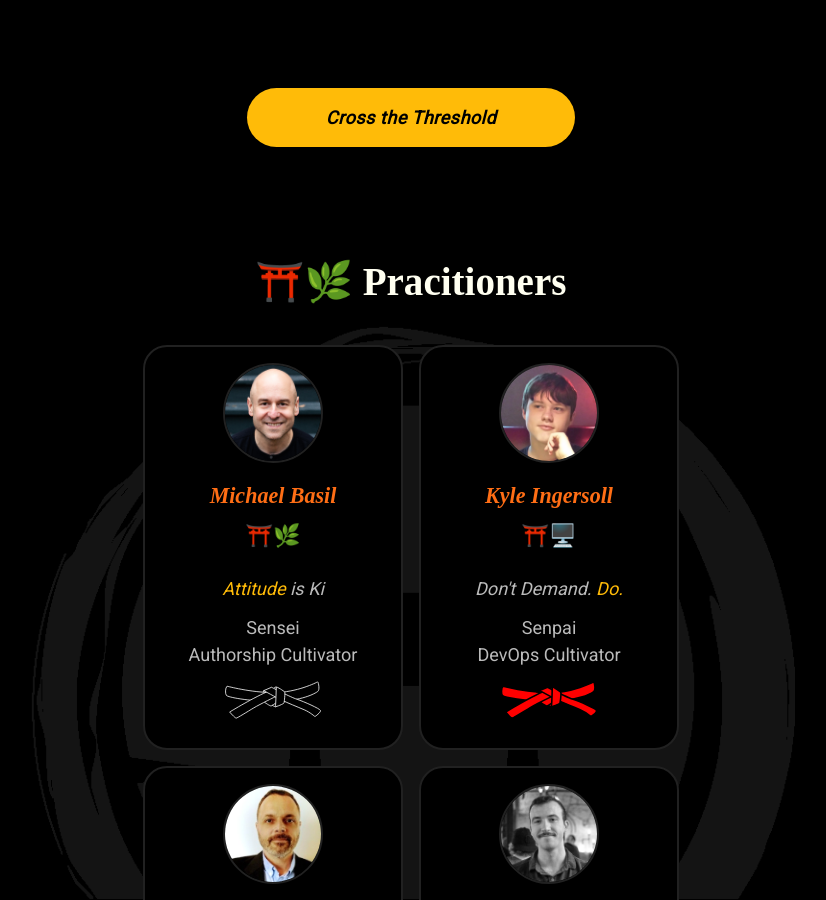
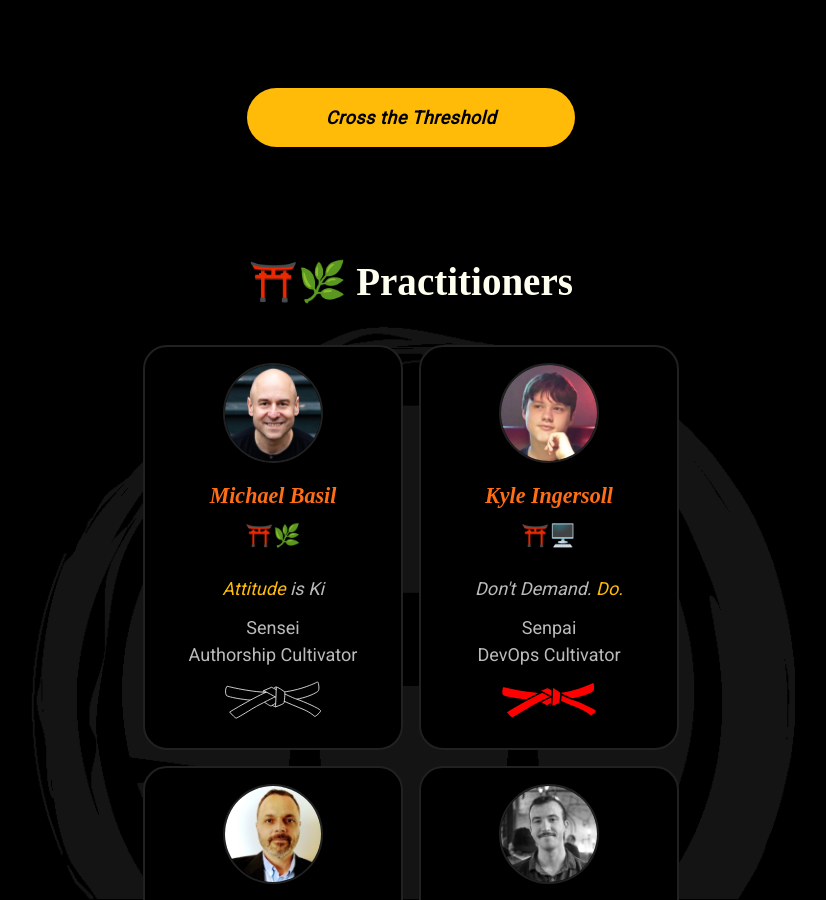
Before and after one commit to mindset-dojo/mindset-dojo.github.io, a Jekyll site: the page built from mission.md, in a window 1280 px wide and 900 px high, scrolled down 2470 px. Shown: the whole window, without its empty margins (229-1055 px from the left). Built offline with Jekyll 4.4.1, drawn with Linux system fonts in a browser that asks for light colours; some web fonts are replaced.

Commit message:
fix: lint

```diff
--- a/_data/sections/mission.yaml
+++ b/_data/sections/mission.yaml
@@ -79,6 +79,6 @@ sections:
   - type: authors
     data:
       leadership_flow:
-        label: "⛩️🌿 Pracitioners"
+        label: "⛩️🌿 Practitioners"
         limit: 16
 ...
```
